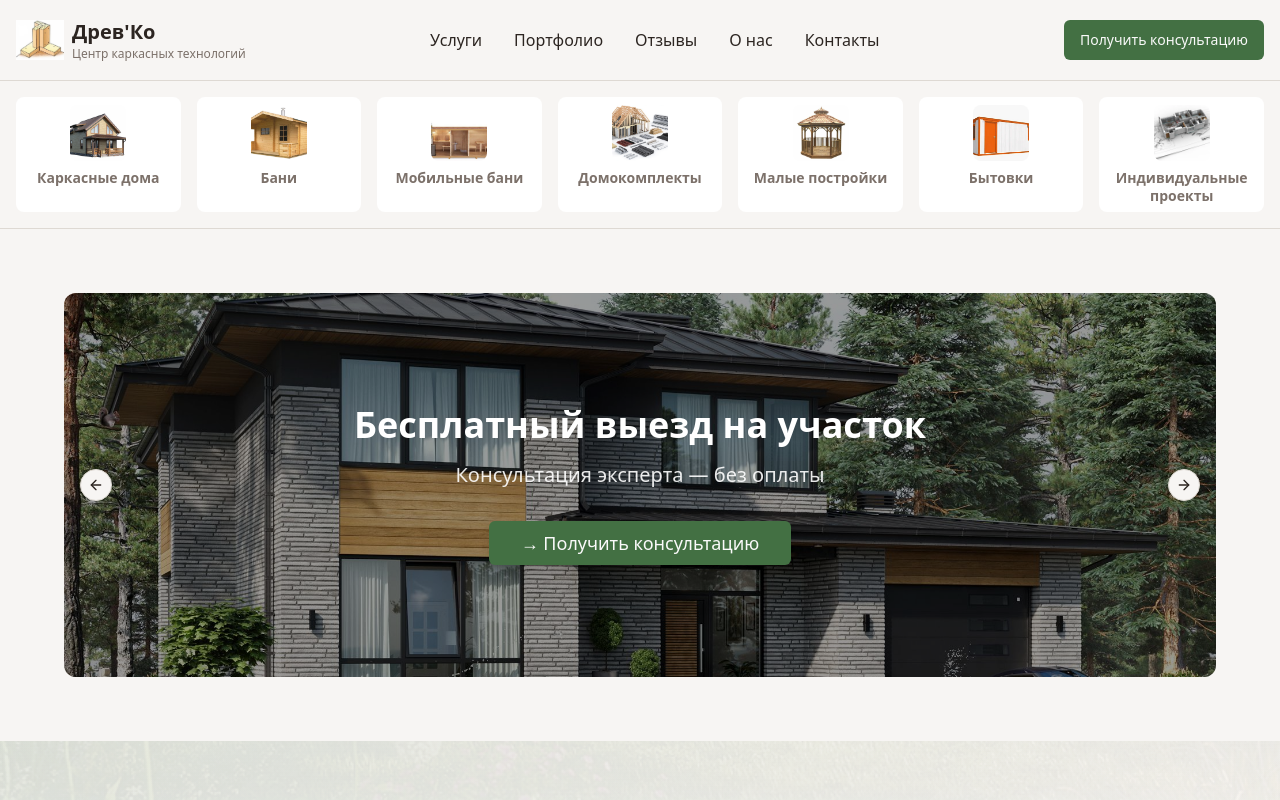
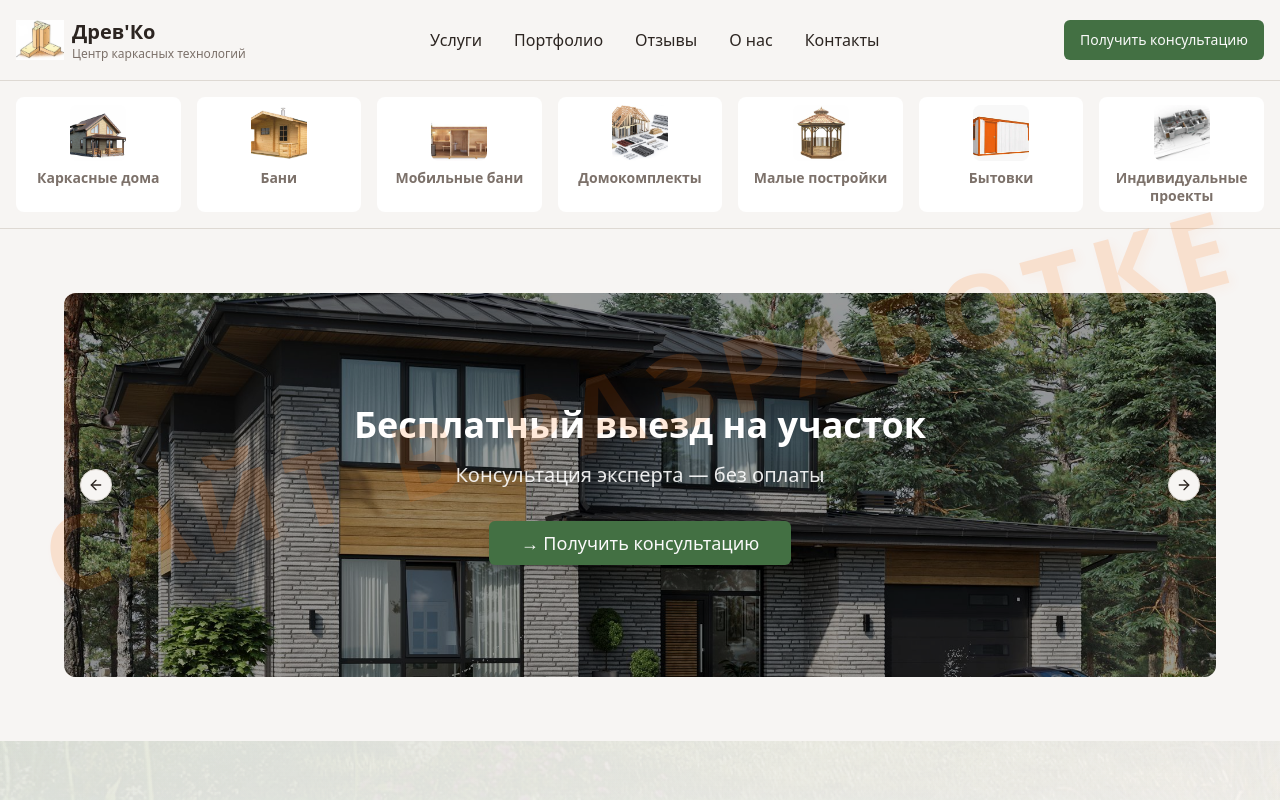
Before and after one commit to PetrKh/drevko-build-solutions, a React (Vite) app: page / in a window 1280 px wide. Shown: the top 800 px of the page. Built offline with nearby package versions, Linux system fonts and the light colour scheme.

Commit message:
Add "Under construction" watermark

```diff
--- a/src/App.tsx
+++ b/src/App.tsx
@@ -18,6 +18,7 @@ import UtilityBuildings from "./pages/UtilityBuildings";
 import Header from "./components/Header";
 import Footer from "./components/Footer";
 import ServicesNavigation from "./components/ServicesNavigation";
+import SiteWatermark from "./components/SiteWatermark";
 
 const queryClient = new QueryClient();
 
@@ -27,6 +28,7 @@ const App = () => (
       <TooltipProvider>
         <Toaster />
         <Sonner />
+        <SiteWatermark />
         <BrowserRouter>
           <div className="min-h-screen flex flex-col">
             <Header />
--- /dev/null
+++ b/src/components/SiteWatermark.tsx
@@ -0,0 +1,40 @@
+import { useEffect, useState } from 'react';
+
+const SiteWatermark = () => {
+  const [scrollY, setScrollY] = useState(0);
+
+  useEffect(() => {
+    const handleScroll = () => {
+      setScrollY(window.scrollY);
+    };
+
+    window.addEventListener('scroll', handleScroll);
+    return () => window.removeEventListener('scroll', handleScroll);
+  }, []);
+
+  return (
+    <div className="fixed inset-0 pointer-events-none z-50 overflow-hidden">
+      <div
+        className="absolute inset-0 flex items-center justify-center"
+        style={{
+          transform: `translateY(${scrollY * 0.3}px)`,
+          transition: 'transform 0.1s ease-out'
+        }}
+      >
+        <div
+          className="text-[#FF6B00] text-[8vw] font-bold whitespace-nowrap select-none"
+          style={{
+            opacity: 0.15,
+            textShadow: '4px 4px 12px rgba(255, 107, 0, 0.3)',
+            letterSpacing: '0.1em',
+            transform: 'rotate(-15deg)'
+          }}
+        >
+          САЙТ В РАЗРАБОТКЕ
+        </div>
+      </div>
+    </div>
+  );
+};
+
+export default SiteWatermark;
```
